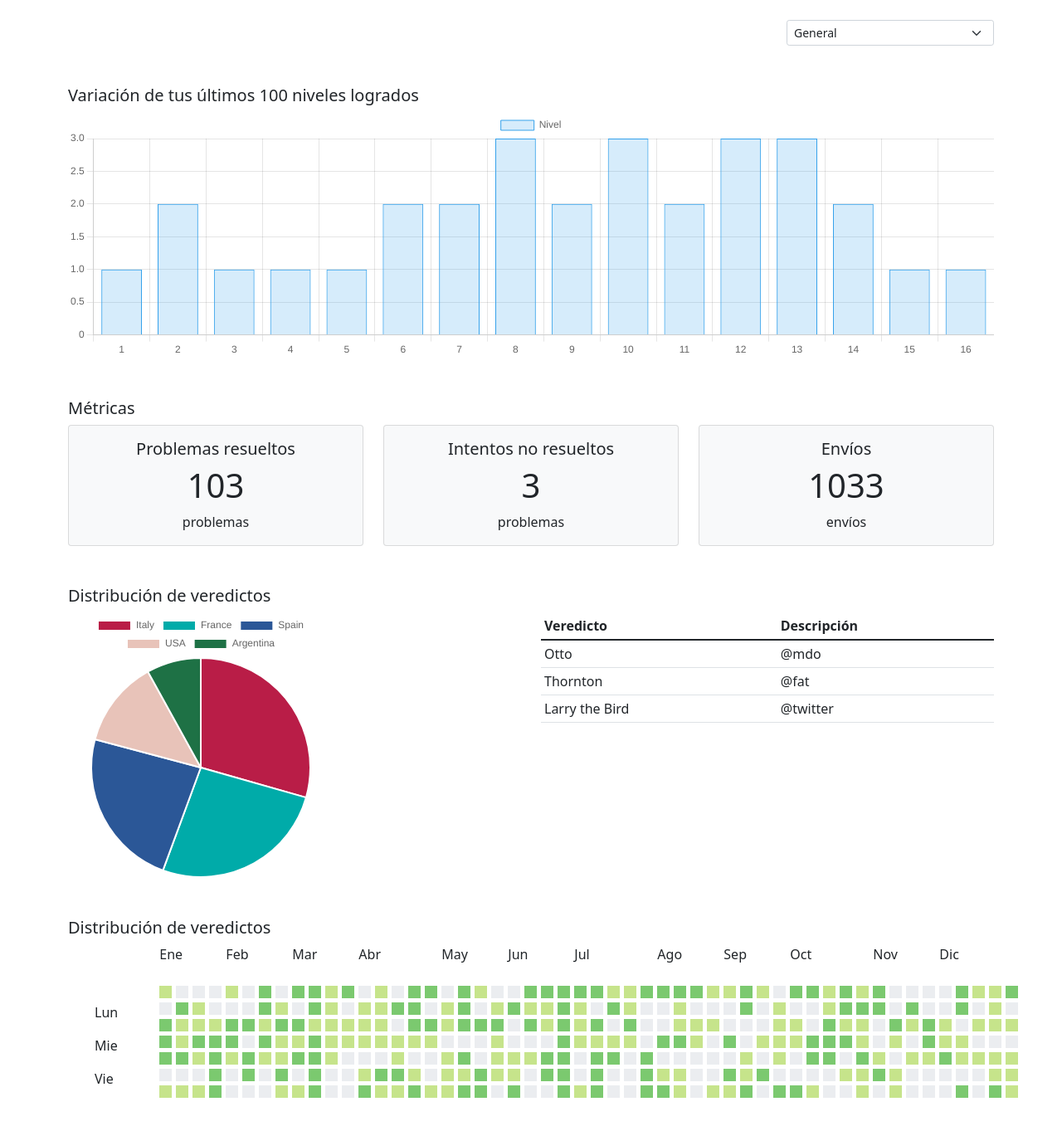
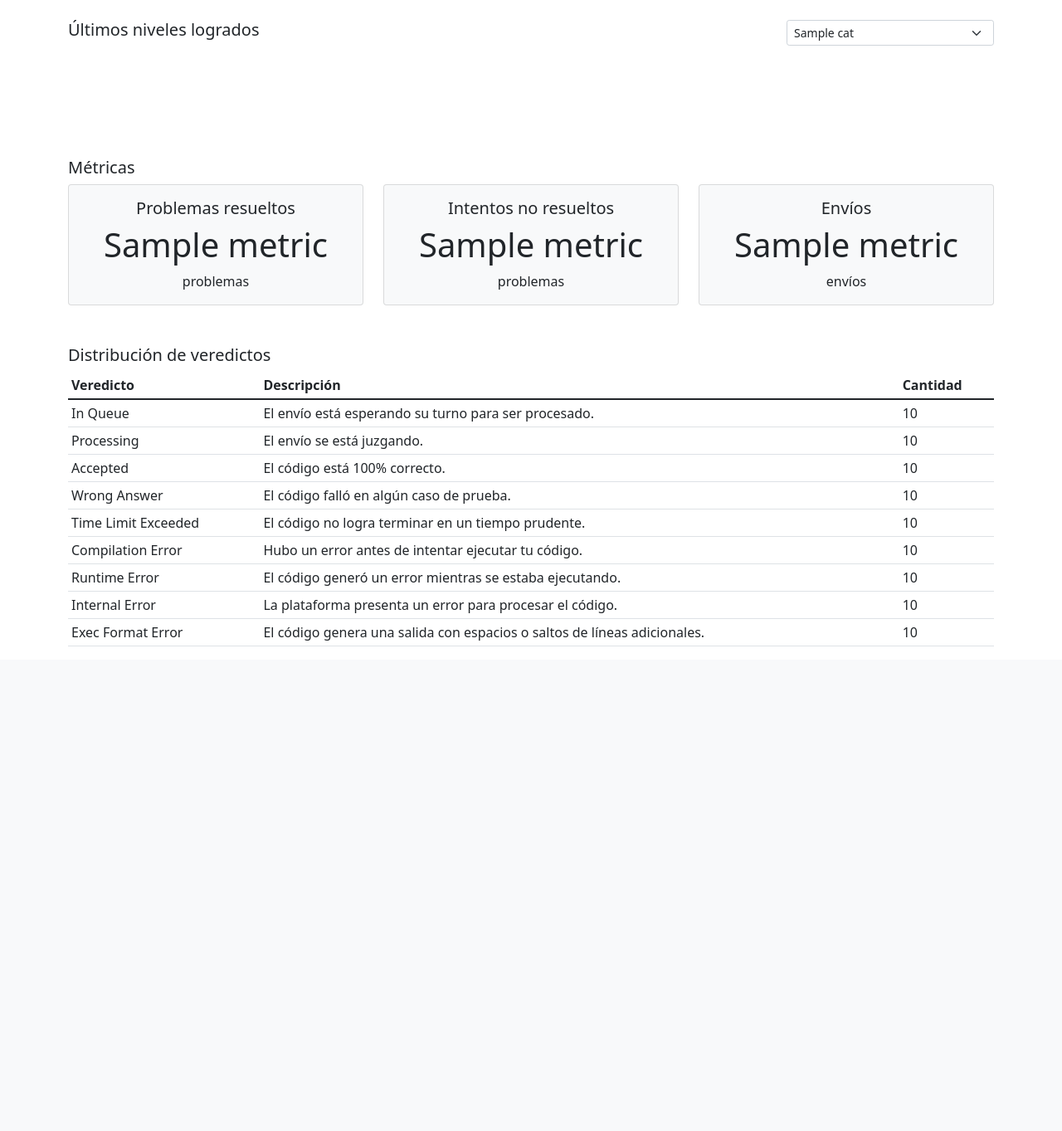
Before and after one commit to hleytondiaz/cody, a Flask app: template app/templates/progress.html in a window 1280 px wide. Shown: the part 56-1419 px from the top of the page at 83% size. After the commit the page ends 835 px from the top, so only its background shows below. Run offline with Flask 2, Linux system fonts and the light colour scheme; the template is opened without the code that fills it: most values are stand-ins (such as "Sample title", 1, 10 or a date in 2020); parts of the project's set-up code (start-up, migrations or seed data) failed here and were passed over.

Commit message:
Completed tasks: - The home page has been improved. - The student progress page has been improved.

```diff
--- a/app/app.py
+++ b/app/app.py
@@ -152,8 +152,8 @@
             id_problem_3 = problem_ids[2][0]
             id_problem_4 = problem_ids[3][0]
 
-            insert_stmt = 'INSERT INTO distribution (email, category, level, id_problem_1, id_problem_2, id_problem_3, id_problem_4) VALUES (%s, %s, %s, %s, %s, %s, %s)'
-            data = (session['user'], category_index, final_level_int, id_problem_1, id_problem_2, id_problem_3, id_problem_4)
+            insert_stmt = 'INSERT INTO distribution (email, category, level, id_problem_1, id_problem_2, id_problem_3, id_problem_4, datetime) VALUES (%s, %s, %s, %s, %s, %s, %s, %s)'
+            data = (session['user'], category_index, final_level_int, id_problem_1, id_problem_2, id_problem_3, id_problem_4, datetime.now())
             cursor.execute(insert_stmt, data)
             conn.commit()
 
@@ -248,8 +248,28 @@
 
 @app.route('/progress', methods=['GET'])
 def progress():
+    conn = mysql.connect()
+    cursor = conn.cursor()
+    cursor.execute('SELECT level FROM distribution WHERE email=%(email)s ORDER BY id_distribution ASC LIMIT 100;', { 'email': session['user'] })
+    distribution_ids = [x[0] for x in cursor.fetchall()]
+    enumeration = [x for x in range(1, len(distribution_ids) + 1)]
+    cursor.execute('SELECT DISTINCT(id_problem) FROM submission_2 WHERE email=%(email)s AND score=100;', { 'email': session['user'] })
+    problem_ids = [str(x[0]) for x in cursor.fetchall()]
+    pro_set = ','.join(problem_ids)
+    cursor.execute('SELECT DISTINCT(id_problem) FROM submission_2 WHERE email=%(email)s AND id_problem NOT IN (' + pro_set + ');', { 'email': session['user'] })
+    unsolved_problems = cursor.fetchall()
+    cursor.execute('SELECT COUNT(*) FROM submission_2 WHERE email=%(email)s;', { 'email': session['user'] })
+    number_of_submissions = cursor.fetchone()[0]
+    metrics = [len(problem_ids), len(unsolved_problems), number_of_submissions]
+    amount_by_status = []
+    for status_id in range(1, 15):
+        cursor.execute('SELECT COUNT(*) FROM submission_2 WHERE email=%(email)s AND verdict_id=%(verdict)s;', { 'email': session['user'], 'verdict': status_id })
+        amount_by_status.append(cursor.fetchone()[0])
+    amount_by_status[6] += sum(amount_by_status[7:12])
+    for i in range(len(categories)):
+        categories[i][0] = i + 1
     page_title = 'Progreso'
-    return render_template('progress.html', page_title=page_title)
+    return render_template('progress.html', page_title=page_title, categories=categories, distribution_ids=distribution_ids, enumeration=enumeration, metrics=metrics, amount_by_status=amount_by_status)
 
 @app.route('/profile', methods=['GET'])
 def profile():
@@ -499,22 +519,10 @@
 
                     ids_list += [x[0] for x in ids]
 
-                '''
-                print('current_progress:', current_progress)
-                print('current_level:', current_level)
-                print('new_level:', new_level)
-                print('new_distribution:', new_distribution)
-                print('email:', email)
-                print('cat:', category_index)
-                print('problem_ids:', problem_ids)
-                print('pro_set:', pro_set)
-                print('ids_list', ids_list)
-                '''
-
                 id_problem_1, id_problem_2, id_problem_3, id_problem_4 = ids_list
 
-                insert_stmt = 'INSERT INTO distribution (email, category, level, id_problem_1, id_problem_2, id_problem_3, id_problem_4) VALUES (%s, %s, %s, %s, %s, %s, %s)'
-                data = (session['user'], category_index, new_level, id_problem_1, id_problem_2, id_problem_3, id_problem_4)
+                insert_stmt = 'INSERT INTO distribution (email, category, level, id_problem_1, id_problem_2, id_problem_3, id_problem_4, datetime) VALUES (%s, %s, %s, %s, %s, %s, %s, %s)'
+                data = (session['user'], category_index, new_level, id_problem_1, id_problem_2, id_problem_3, id_problem_4, datetime.now())
                 cursor.execute(insert_stmt, data)
                 conn.commit()
 
@@ -619,6 +627,32 @@
     else:
         return { 'message': 'The user is not logged in' }, 400
 
+@app.route('/api/user_progress', methods=['POST'])
+def user_progress():
+    body = request.get_json()
+    if body is None:
+        return 'The request body is null', 400
+    if 'id_category' not in body:
+        return 'You need to specify the category', 400
+    if 'user' in session:
+        conn = mysql.connect()
+        cursor = conn.cursor()
+        id_category = body['id_category']
+        cursor.execute('SELECT level, datetime FROM distribution WHERE email=%(email)s AND category=%(cat)s ORDER BY id_distribution ASC LIMIT 100;', { 'email': session['user'], 'cat': id_category })
+        data = cursor.fetchall()
+        print(data)
+        distribution_ids = [x[0] for x in data]
+        dates = [x[1].strftime('%d-%m-%Y') for x in data]
+
+        dicc = {}
+        dicc['details'] = {
+            'distribution_ids': distribution_ids,
+            'dates': dates
+        }
+        return dicc, 200
+    else:
+        return { 'message': 'no_ok' }, 400
+
 @app.route('/submissions', methods=['GET'])
 @app.route('/submissions/<int:page>', methods=['GET'])
 def submissions(page=None):
--- a/app/templates/progress.html
+++ b/app/templates/progress.html
@@ -7,18 +7,20 @@
 {% block body %}
 	<div class="row mb-5">
 		<div class="col">
+			<div class="row">
+				<div class="col">
+					<h5>Últimos niveles logrados</h5>
+				</div>
+				<div class="col">
 					<div class="d-flex flex-row-reverse bd-highlight">
-				<select class="form-select form-select-sm" aria-label=".form-select-sm example" style="width: 250px;">
-					<option value="1">General</option>
-					<option value="2">Two</option>
-					<option value="3">Three</option>
+						<select id="category" class="form-select form-select-sm" aria-label=".form-select-sm example" style="width: 250px;">
+							{% for cat in categories %}
+							<option value="{{ cat[0] }}">{{ cat[1] }}</option>
+							{% endfor %}
 						</select>
 					</div>
 				</div>
 			</div>
-	<div class="row mb-5">
-		<div class="col">
-			<h5>Variación de tus últimos 100 niveles logrados</h5>
 			<canvas id="variation-of-levels" height="80"></canvas>
 		</div>
 	</div>
@@ -26,66 +28,101 @@
 		<div class="col">
 			<h5>Métricas</h5>
 			<div class="row">
-				<div class="col-4">
-					<div class="card text-dark bg-light">
+				<div class="col-md-4 col-sm-12">
+					<div class="card text-dark bg-light" style="height:100%;">
 						<div class="card-body text-center">
 							<h5 class="card-title">Problemas resueltos</h5>
-							<h1>103</h1>
-							<p class="card-text">problemas</p>
+							<h1>{{ metrics[0] }}</h1>
+							<p class="card-text">
+								{{ 'problema' if metrics[0] == 1 else 'problemas' }}
+							</p>
 						</div>
 					</div>
 				</div>
-				<div class="col-4">
-					<div class="card text-dark bg-light">
+				<div class="col-md-4 col-sm-12">
+					<div class="card text-dark bg-light" style="height:100%;">
 						<div class="card-body text-center">
 							<h5 class="card-title">Intentos no resueltos</h5>
-							<h1>3</h1>
-							<p class="card-text">problemas</p>
+							<h1>{{ metrics[1] }}</h1>
+							<p class="card-text">
+								{{ 'problema' if metrics[1] == 1 else 'problemas' }}
+							</p>
 						</div>
 					</div>
 				</div>
-				<div class="col-4">
-					<div class="card text-dark bg-light">
+				<div class="col-md-4 col-sm-12">
+					<div class="card text-dark bg-light" style="height:100%;">
 						<div class="card-body text-center">
 							<h5 class="card-title">Envíos</h5>
-							<h1>1033</h1>
-							<p class="card-text">envíos</p>
+							<h1>{{ metrics[2] }}</h1>
+							<p class="card-text">
+								{{ 'envío' if metrics[2] == 1 else 'envíos' }}
+							</p>
 						</div>
 					</div>
 				</div>
 			</div>
 		</div>
 	</div>
-	<div class="row mb-5">
+	<div class="row">
 		<div class="col">
 			<h5>Distribución de veredictos</h5>
 			<div class="row">
-				<div class="col-6">
-					<div class="wrapper">
-						<canvas id="distribution-of-verdicts" width="320" height="320"></canvas>
-					</div>
-				</div>
-				<div class="col-6">
+				<div class="col">
 					<div class="table-responsive">
 						<table class="table table-sm">
 							<thead>
 								<tr>
 									<th scope="col">Veredicto</th>
 									<th scope="col">Descripción</th>
+									<th scope="col">Cantidad</th>
 								</tr>
 							</thead>
 							<tbody>
 								<tr>
-									<td>Otto</td>
-									<td>@mdo</td>
+									<td>In Queue</td>
+									<td>El envío está esperando su turno para ser procesado.</td>
+									<td>{{ amount_by_status[0] }}</td>
 								</tr>
 								<tr>
-									<td>Thornton</td>
-									<td>@fat</td>
+									<td>Processing</td>
+									<td>El envío se está juzgando.</td>
+									<td>{{ amount_by_status[1] }}</td>
 								</tr>
 								<tr>
-									<td>Larry the Bird</td>
-									<td>@twitter</td>
+									<td>Accepted</td>
+									<td>El código está 100% correcto.</td>
+									<td>{{ amount_by_status[2] }}</td>
+								</tr>
+								<tr>
+									<td>Wrong Answer</td>
+									<td>El código falló en algún caso de prueba.</td>
+									<td>{{ amount_by_status[3] }}</td>
+								</tr>
+								<tr>
+									<td>Time Limit Exceeded</td>
+									<td>El código no logra terminar en un tiempo prudente.</td>
+									<td>{{ amount_by_status[4] }}</td>
+								</tr>
+								<tr>
+									<td>Compilation Error</td>
+									<td>Hubo un error antes de intentar ejecutar tu código.</td>
+									<td>{{ amount_by_status[5] }}</td>
+								</tr>
+								<tr>
+									<td>Runtime Error</td>
+									<td>El código generó un error mientras se estaba ejecutando.</td>
+									<td>{{ amount_by_status[6] }}</td>
+								</tr>
+								<tr>
+									<td>Internal Error</td>
+									<td>La plataforma presenta un error para procesar el código.</td>
+									<td>{{ amount_by_status[12] }}</td>
+								</tr>
+								<tr>
+									<td>Exec Format Error</td>
+									<td>El código genera una salida con espacios o saltos de líneas adicionales.</td>
+									<td>{{ amount_by_status[13] }}</td>
 								</tr>
 							</tbody>
 						</table>
@@ -94,124 +131,42 @@
 			</div>
 		</div>
 	</div>
-	<div class="row mb-4">
-		<div class="col">
-			<h5>Distribución de veredictos</h5>
-			<div class="graph">
-				<ul class="months">
-					<li>Ene</li>
-					<li>Feb</li>
-					<li>Mar</li>
-					<li>Abr</li>
-					<li>May</li>
-					<li>Jun</li>
-					<li>Jul</li>
-					<li>Ago</li>
-					<li>Sep</li>
-					<li>Oct</li>
-					<li>Nov</li>
-					<li>Dic</li>
-				</ul>
-				<ul class="days">
-					<li>Dom</li>
-					<li>Lun</li>
-					<li>Mar</li>
-					<li>Mie</li>
-					<li>Jue</li>
-					<li>Vie</li>
-					<li>Sáb</li>
-				</ul>
-				<ul class="squares"></ul>
-			</div>
-		</div>
-	</div>
 {% endblock %}
 
 {% block additional_css %}
 <style type="text/css">
-	.wrapper {
-		width: 320px;
-		height: 320px;
-	}
-
-	body ul {
-		list-style: none;
-	}
-
-	:root {
-		--square-size: 15px;
-		--square-gap: 5px;
-		--week-width: calc(var(--square-size) + var(--square-gap));
-	}
-
-	.months { grid-area: months; }
-	.days { grid-area: days; }
-	.squares { grid-area: squares; }
-
-	.graph {
-		display: inline-grid;
-		grid-template-areas: "empty months" "days squares";
-		grid-template-columns: auto 1fr;
-		grid-gap: 10px;
-	}
-
-	.months {
-		display: grid;
-		grid-template-columns: calc(var(--week-width) * 4) /* Jan */
-		calc(var(--week-width) * 4) /* Feb */
-		calc(var(--week-width) * 4) /* Mar */
-		calc(var(--week-width) * 5) /* Apr */
-		calc(var(--week-width) * 4) /* May */
-		calc(var(--week-width) * 4) /* Jun */
-		calc(var(--week-width) * 5) /* Jul */
-		calc(var(--week-width) * 4) /* Aug */
-		calc(var(--week-width) * 4) /* Sep */
-		calc(var(--week-width) * 5) /* Oct */
-		calc(var(--week-width) * 4) /* Nov */
-		calc(var(--week-width) * 5) /* Dec */;
-	}
-
-	.days, .squares {
-		display: grid;
-		grid-gap: var(--square-gap);
-		grid-template-rows: repeat(7, var(--square-size));
-	}
-
-	.squares {
-		grid-auto-flow: column;
-		grid-auto-columns: var(--square-size);
-	}
-
-	.days li:nth-child(odd) {
-		visibility: hidden;
-	}
-
-	.squares li {
-		background-color: #ebedf0;
-	}
-
-	.squares li[data-level="1"] {
-		background-color: #c6e48b;
-	}
-
-	.squares li[data-level="2"] {
-		background-color: #7bc96f;
-	}
-
-	.squares li[data-level="3"] {
-		background-color: #196127;
-	}
+	.wrapper { width: 320px; height: 320px; }
 </style>
 {% endblock %}
 
 {% block additional_javascript %}
 <script src="https://cdn.jsdelivr.net/npm/chart.js"></script>
-<script>
-	var xValues = [1, 2, 3, 4, 5, 6, 7, 8, 9, 10, 11, 12, 13, 14, 15, 16];
-	var yValues = [1, 2, 1, 1, 1, 2, 2, 3, 2, 3, 2, 3, 3, 2, 1, 1];
+<script type="text/javascript">
+	let myChart;
 
-	new Chart("variation-of-levels", {
-		type: "bar",
+	function generateChart(id_category) {
+		$.ajax({
+			url: window.location.origin + '/api/user_progress',
+			data: JSON.stringify({ id_category: id_category }),
+			type: 'POST',
+			contentType: 'application/json',
+			dataType: 'json',
+			timeout: 3000,
+			beforeSend: function() {
+			},
+			success : function(json) {
+				console.log(json);
+				var ctx = document.getElementById('variation-of-levels');
+				var ctx = document.getElementById('variation-of-levels').getContext('2d');
+				var ctx = $('#variation-of-levels');
+				var ctx = 'variation-of-levels';
+				var xValues = json['details']['dates'];
+				var yValues = json['details']['distribution_ids'];
+
+				if (myChart) myChart.destroy();
+
+				myChart = new Chart(ctx, {
+					type: 'bar',
 					data: {
 						labels: xValues,
 						datasets: [{
@@ -230,55 +185,44 @@
 						},
 						title: {
 							display: true,
-				text: "Variación de los niveles alcanzados",
+							text: 'Variación de los niveles alcanzados',
 							maintainAspectRatio: false
 						},
 						scales: {
-				yAxes: [{
-					display: true
-				}]
+							x: {
+								title: {
+									display: true,
+									text: 'Fecha'
+								}
+							},
+							y: {
+								min: 0,
+								max: 3,
+								ticks: {
+									stepSize: 1
+								}
+							}
 						}
 					}
 				});
-</script>
-<script>
-	var xValues = ["Italy", "France", "Spain", "USA", "Argentina"];
-	var yValues = [55, 49, 44, 24, 15];
-	var barColors = [
-		"#b91d47",
-		"#00aba9",
-		"#2b5797",
-		"#e8c3b9",
-		"#1e7145"
-	];
+			},
+			error : function(xhr, status) {
 
-	new Chart("distribution-of-verdicts", {
-		type: "pie",
-		data: {
-			labels: xValues,
-			datasets: [{
-				backgroundColor: barColors,
-				data: yValues
-			}]
 			},
-		options: {
-			title: {
-				display: true,
-				text: "World Wide Wine Production 2018"
-			},
-			legend: {
-				display: false
-			}
+			complete : function(xhr, status) {
+
 			}
 		});
-</script>
-<script type="text/javascript">
-	// Add squares
+	}
 
-const squares = document.querySelector('.squares');
-for (var i = 1; i < 365; i++) {
-  const level = Math.floor(Math.random() * 3);
-  squares.insertAdjacentHTML('beforeend', `<li data-level="${level}"></li>`);
+	document.getElementById('category').onchange = changeListener;
+	function changeListener(){
+		var value = this.value;
+		generateChart(value);
 	}
+
+	$(document).ready(function() {
+		generateChart(1);
+	});
 </script>
 {% endblock %}
```
Also changed, not shown: app/templates/index.html (+23 -1 lines). Lines whose indentation alone changed are shown as unchanged.
